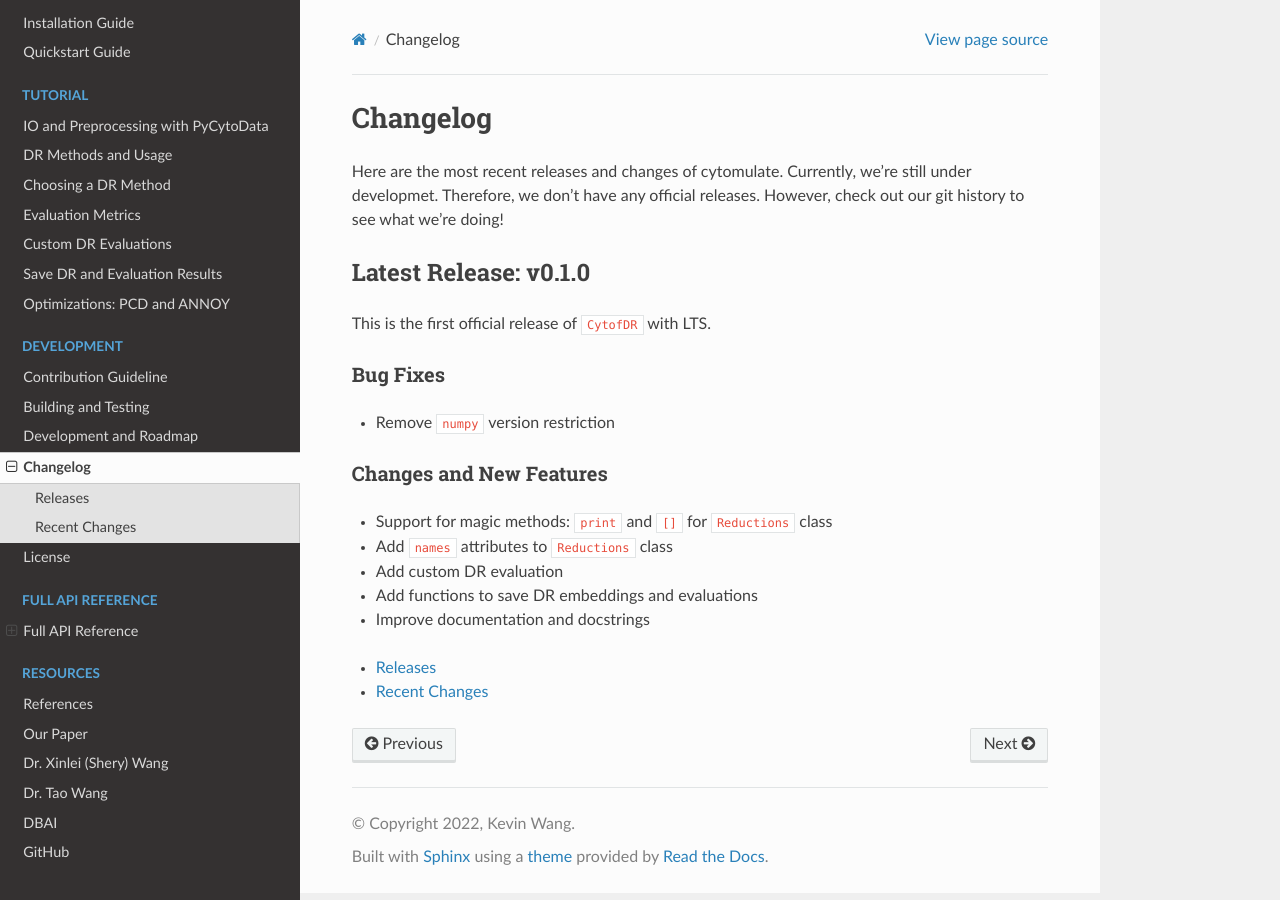
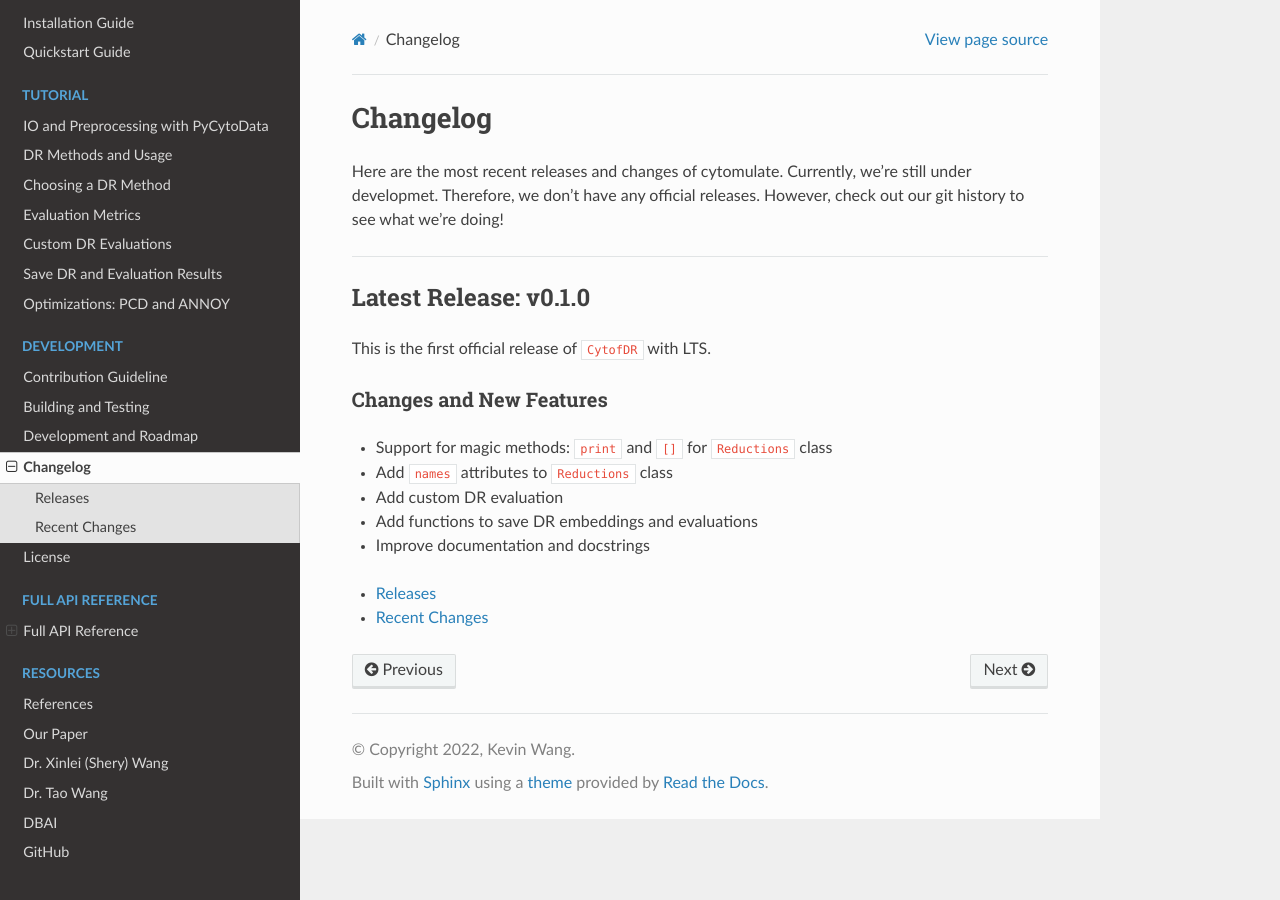
Before and after one commit to kevin931/CytofDR, a Sphinx documentation site: the page built from docs/source/change/index.rst, in a window 1280 px wide. Built offline with Sphinx 7.4.7 and the Read the Docs theme 2.0.0, drawn with Linux system fonts in a browser that asks for light colours.

Commit message:
Update release notes and documentation

```diff
--- a/docs/source/change/index.rst
+++ b/docs/source/change/index.rst
@@ -6,17 +6,13 @@ Here are the most recent releases and changes of cytomulate. Currently, we're st
 Therefore, we don't have any official releases. However, check out our git history to see what we're
 doing!
 
+------------------------
+
 ************************
 Latest Release: v0.1.0
 ************************
 
 This is the first official release of ``CytofDR`` with LTS.
-
-Bug Fixes
------------
-
-- Remove ``numpy`` version restriction
-
 
 Changes and New Features
 --------------------------
--- a/docs/source/change/releases.rst
+++ b/docs/source/change/releases.rst
@@ -11,11 +11,6 @@ v0.1.0
 ********
 
 This is the first official release of ``CytofDR`` with LTS.
-
-Bug Fixes
------------
-
-- Remove ``numpy`` version restriction
 
 
 Changes and New Features
```
Also changed, not shown: README.md (+1 -5 lines).
